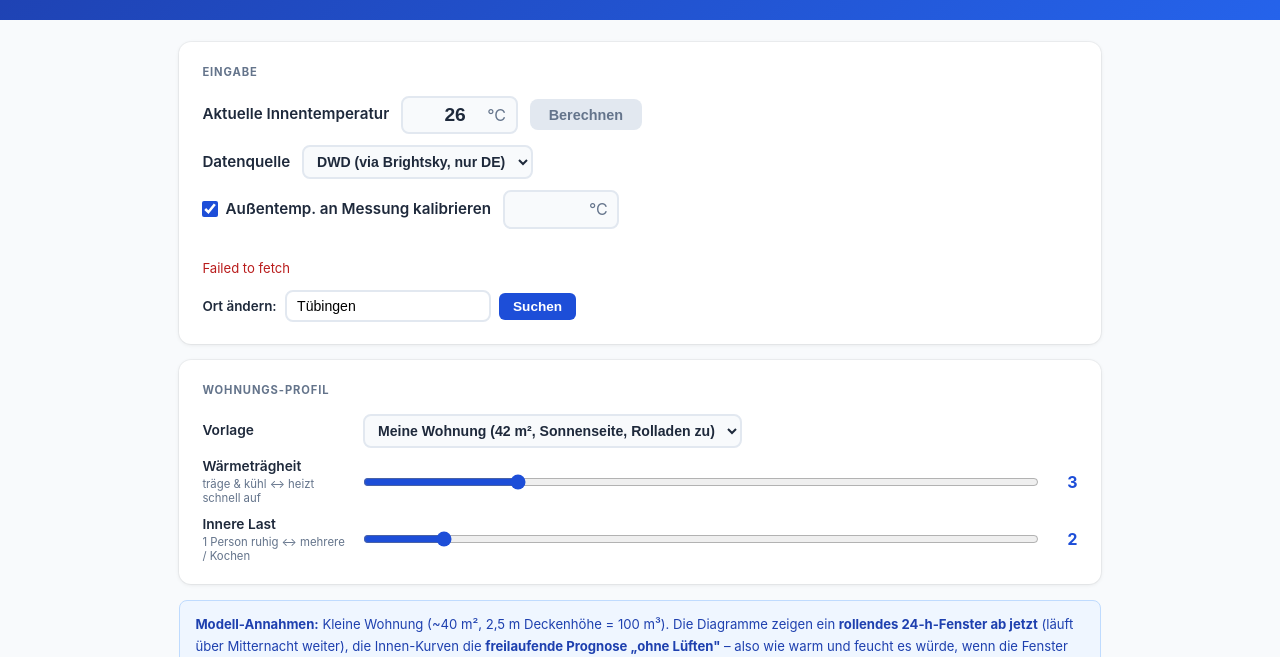
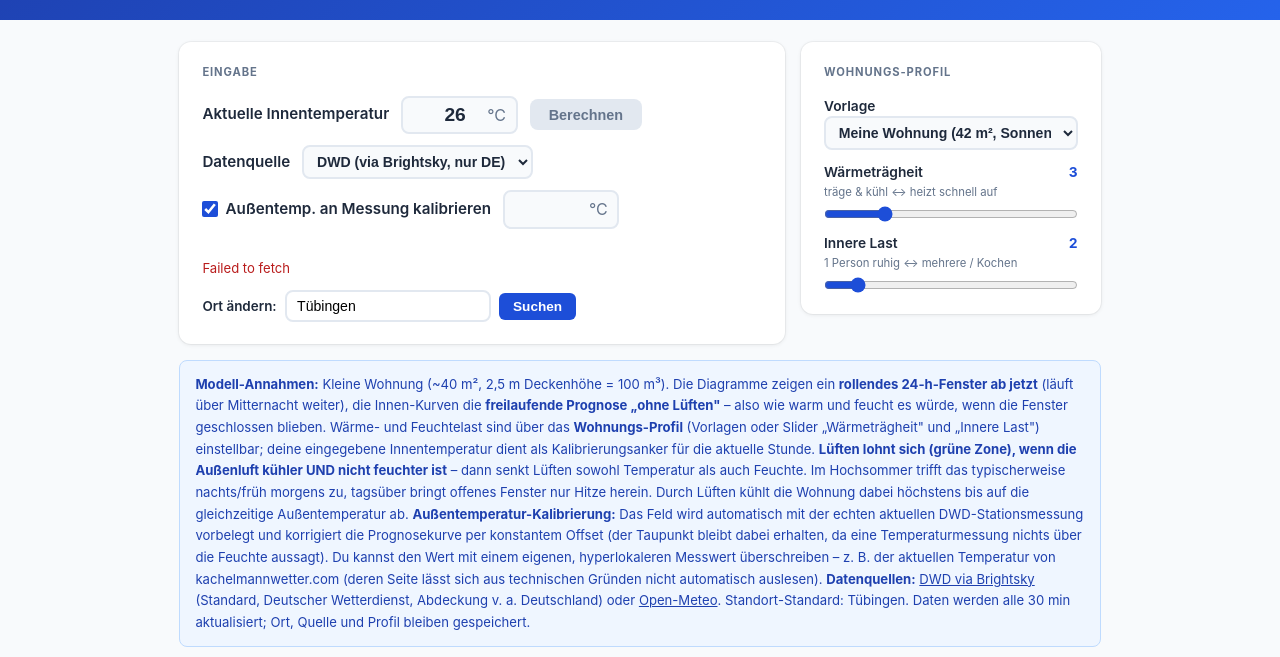
Before and after one commit to mcamen/mclueften, a website: page index.html in a window 1280 px wide. Shown: the part 115-772 px from the top of the page. Drawn offline with nearby package versions, Linux system fonts and the light colour scheme; no server answers.

Commit message:
Layout: Eingabe + Wohnungs-Profil nebeneinander, Profil-Karte schmaler
- Eingabe und Wohnungs-Profil in 2-Spalten-Grid (row-2); rechte Spalte fix
  300 px, Eingabe-Karte füllt den Rest → vertikal kompakter
- Profil-Inhalt vertikal angeordnet: Kopfzeile (Label + Wert) mit Slider über
  volle Breite darunter, Vorlagen-Select volle Breite (kein Überlauf)
- Unter 760 px klappen beide Karten wieder untereinander

Co-Authored-By: Claude Opus 4.8 <noreply@anthropic.com>

```diff
--- a/index.html
+++ b/index.html
@@ -19,6 +19,9 @@
         .header p  { margin-top:.3rem; opacity:.82; font-size:.88rem; max-width:560px; }
         .layout { max-width:960px; margin:0 auto; padding:1.4rem 1.2rem; display:grid; gap:1rem; }
         .card { background:var(--surface); border-radius:var(--r); box-shadow:var(--sh); padding:1.35rem 1.45rem; }
+        /* Eingabe (breit) + Wohnungs-Profil (schmal) nebeneinander; auf schmalen Screens untereinander */
+        .row-2 { display:grid; grid-template-columns:minmax(0,1fr) 300px; gap:1rem; align-items:start; }
+        @media(max-width:760px) { .row-2 { grid-template-columns:1fr; } }
         .card-title { font-size:.7rem; font-weight:700; text-transform:uppercase; letter-spacing:.08em; color:var(--muted); margin-bottom:.95rem; }
 
         /* input */
@@ -42,19 +45,21 @@
         .city-search.show { display:flex; }
         .city-search input { border:2px solid var(--border); border-radius:8px; padding:.38rem .65rem; font-size:.88rem; outline:none; transition:border-color .15s; min-width:190px; }
         .city-search input:focus { border-color:var(--blue); }
-        .sel { border:2px solid var(--border); border-radius:8px; padding:.38rem .55rem; font-size:.88rem; font-weight:600; background:var(--bg); color:var(--text); outline:none; cursor:pointer; transition:border-color .15s; }
+        .sel { box-sizing:border-box; max-width:100%; border:2px solid var(--border); border-radius:8px; padding:.38rem .55rem; font-size:.88rem; font-weight:600; background:var(--bg); color:var(--text); outline:none; cursor:pointer; transition:border-color .15s; }
         .sel:focus { border-color:var(--blue); }
         .chk { display:flex; align-items:center; gap:.45rem; font-size:.88rem; font-weight:600; cursor:pointer; }
         .chk input { width:16px; height:16px; accent-color:var(--blue); cursor:pointer; }
         .cal-note { margin-top:.4rem; font-size:.78rem; color:var(--muted); min-height:1em; }
 
-        /* profile sliders */
-        .prof-row { display:flex; align-items:center; gap:.8rem; margin-top:.65rem; }
+        /* profile: vertikale, kompakte Anordnung (Kopfzeile + Slider darunter) */
+        .prof-row { margin-top:.7rem; }
         .prof-row:first-of-type { margin-top:0; }
-        .prof-row > label { flex:0 0 148px; font-size:.86rem; font-weight:600; line-height:1.25; }
-        .prof-hint { display:block; font-weight:400; font-size:.71rem; color:var(--muted); margin-top:.1rem; }
-        .prof-row input[type=range] { flex:1; min-width:90px; accent-color:var(--blue); cursor:pointer; }
-        .prof-val { flex:0 0 26px; text-align:right; font-weight:700; font-variant-numeric:tabular-nums; color:var(--blue); }
+        .prof-row .sel { width:100%; }
+        .prof-head { display:flex; justify-content:space-between; align-items:baseline; gap:.5rem; font-size:.86rem; font-weight:600; }
+        .prof-head label { cursor:pointer; }
+        .prof-hint { display:block; font-weight:400; font-size:.71rem; color:var(--muted); margin:.1rem 0 .3rem; }
+        .prof-row input[type=range] { display:block; width:100%; accent-color:var(--blue); cursor:pointer; }
+        .prof-val { font-weight:700; font-variant-numeric:tabular-nums; color:var(--blue); }
 
         /* stats */
         .stats { display:grid; grid-template-columns:repeat(auto-fit,minmax(130px,1fr)); gap:.7rem; margin-bottom:.9rem; }
@@ -106,6 +111,9 @@
 
 <div class="layout">
 
+    <!-- Eingabe + Wohnungs-Profil nebeneinander -->
+    <div class="row-2">
+
     <!-- Eingabe -->
     <div class="card">
         <div class="card-title">Eingabe</div>
@@ -149,7 +157,7 @@
     <div class="card">
         <div class="card-title">Wohnungs-Profil</div>
         <div class="prof-row">
-            <label for="preset">Vorlage</label>
+            <div class="prof-head"><label for="preset">Vorlage</label></div>
             <select id="preset" class="sel" onchange="applyPreset()">
                 <option value="meine" selected>Meine Wohnung (42 m², Sonnenseite, Rolladen zu)</option>
                 <option value="gedaemmt">Gut gedämmt &amp; verschattet</option>
@@ -160,16 +168,18 @@
             </select>
         </div>
         <div class="prof-row">
-            <label for="sl-inertia">Wärmeträgheit<span class="prof-hint">träge &amp; kühl ↔ heizt schnell auf</span></label>
+            <div class="prof-head"><label for="sl-inertia">Wärmeträgheit</label><span class="prof-val" id="sl-inertia-v">3</span></div>
+            <span class="prof-hint">träge &amp; kühl ↔ heizt schnell auf</span>
             <input type="range" id="sl-inertia" min="1" max="10" value="3" oninput="onSlider()">
-            <span class="prof-val" id="sl-inertia-v">3</span>
         </div>
         <div class="prof-row">
-            <label for="sl-load">Innere Last<span class="prof-hint">1 Person ruhig ↔ mehrere / Kochen</span></label>
+            <div class="prof-head"><label for="sl-load">Innere Last</label><span class="prof-val" id="sl-load-v">2</span></div>
+            <span class="prof-hint">1 Person ruhig ↔ mehrere / Kochen</span>
             <input type="range" id="sl-load" min="1" max="10" value="2" oninput="onSlider()">
-            <span class="prof-val" id="sl-load-v">2</span>
         </div>
     </div>
+
+    </div><!-- /row-2 -->
 
     <!-- Status -->
     <div class="card" id="card-status" style="display:none">
```
